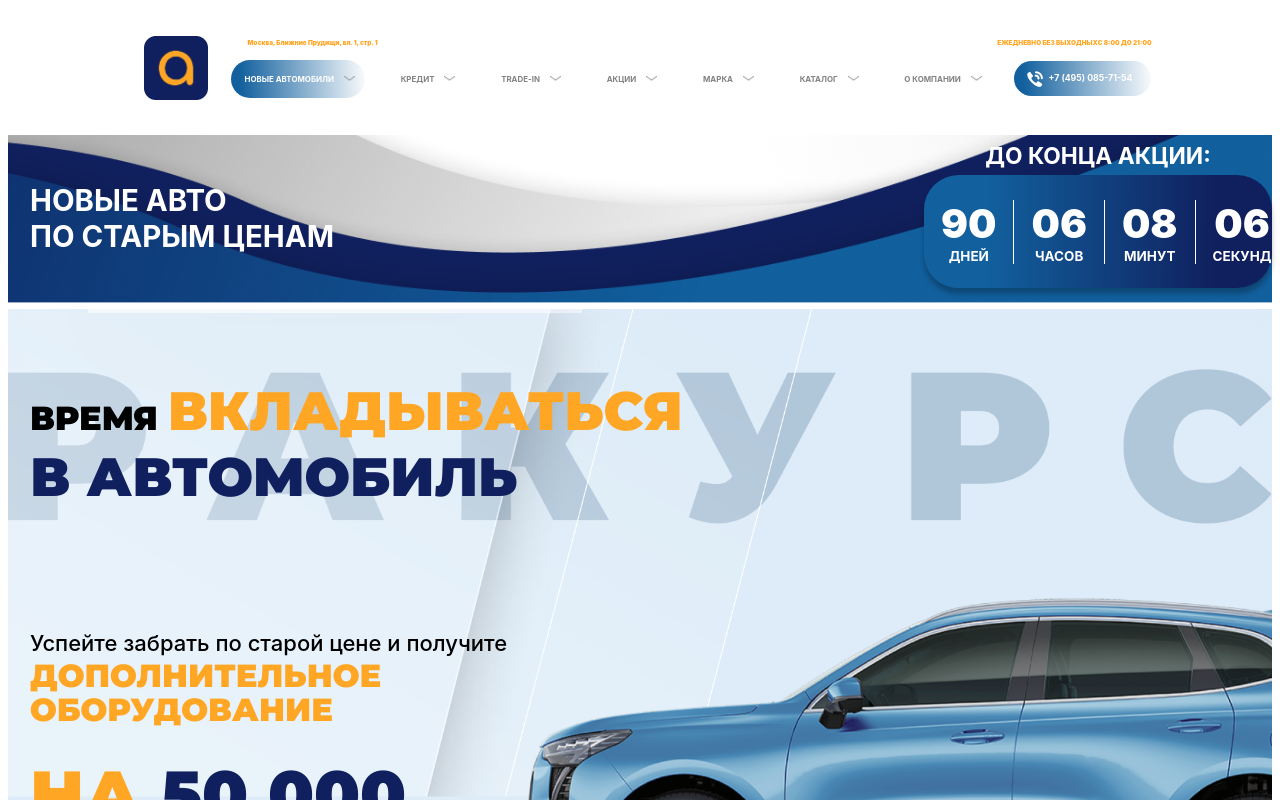
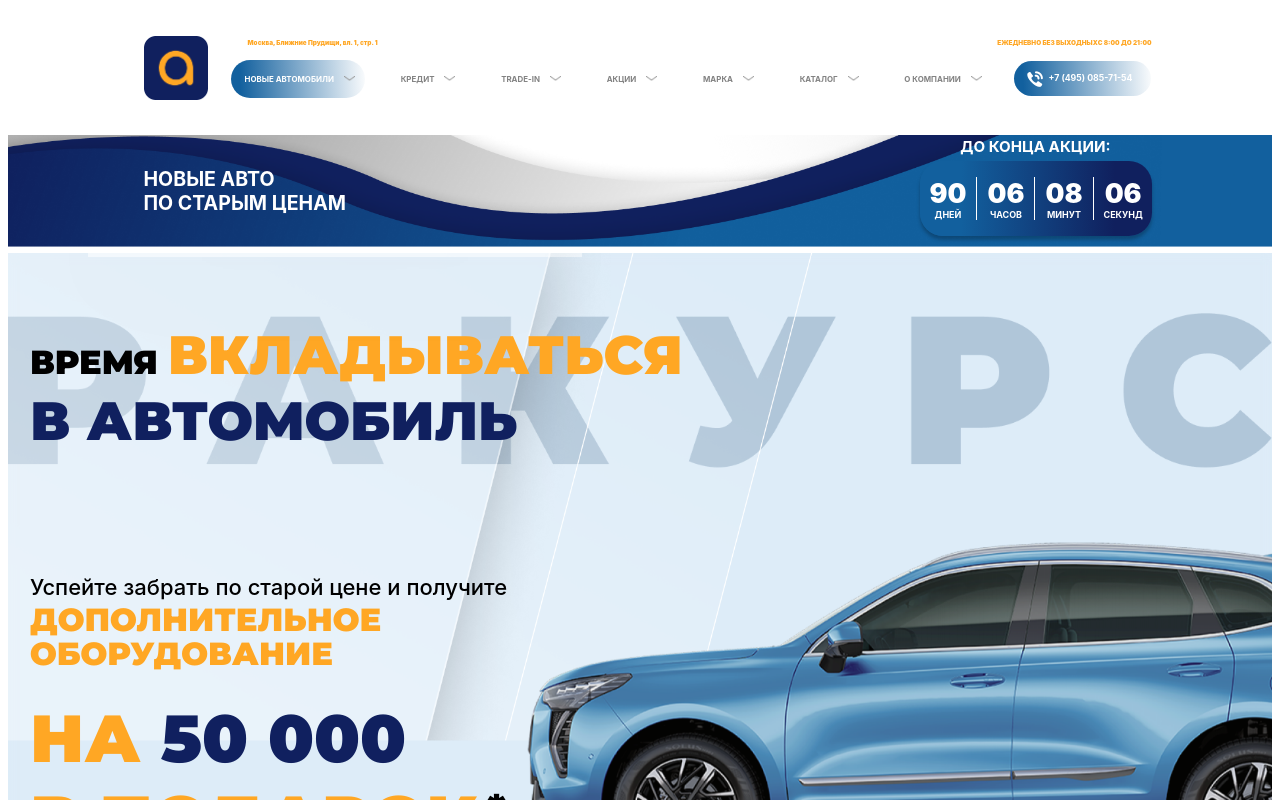
Before and after one commit to MikeGer92/AutoRakurs, a Vue app: page / in a window 1280 px wide. Shown: the top 800 px of the page. Built offline with nearby package versions, Linux system fonts and the light colour scheme; a web font is replaced by a local one; what vue-yandex-maps would draw is missing.

Commit message:
added Timer 1280

```diff
--- a/src/components/Timer.vue
+++ b/src/components/Timer.vue
@@ -125,6 +125,28 @@ export default {
       }
     }
   }
+}
+@media (min-width: 768px) and (max-width: 1281px) {
+  .count {
+    max-width: 232px;
+    height: 75px;
+    margin-bottom: 15px;
+    background: linear-gradient(90.43deg, #12609E 17.95%, #10205E 83.93%);
+    box-shadow: 0px 3.84658px 3.84658px rgba(0, 0, 0, 0.25);
+    border-radius: 23.0308px;
+    &__item {
+      padding: 0 10px;
+      border-right: 1px solid #FFF;
+      &_num {
+        font-size: 26.6815px;
+        line-height: 32px;
+      }
+      &_descr {
+        font-size: 8.9846px;
+        line-height: 11px;
+      }
+    }
+  }
 
 }
 @media (max-width: 605px) {
--- a/src/views/Home.vue
+++ b/src/views/Home.vue
@@ -228,7 +228,7 @@ export default {
     max-width: 2065px;
     max-height: 180px;
     margin: 22px 0 11px 0;
-    background: url('../assets/images/home-mask.png') no-repeat;
+    background: url('../assets/images/home-mask.png') center no-repeat;
     background-size: cover;
     &_block {
       display: flex;
@@ -572,24 +572,24 @@ export default {
     }
     &__header {
       max-width: 1280px;
-      max-height: 168px;
+      max-height: 112px;
       margin: 0 0 6px 0;
       background-size: cover;
       background-position: 50% 100%;
       &_block {
-        max-width: 1534px;
+        max-width: 1023px;
         margin: 0 auto;
       }
       &_title {
-        margin-left: 22px;
-        font-size: 29.3724px;
-        line-height: 36px;
+        margin-left: 15px;
+        font-size: 19.5795px;
+        line-height: 24px;
         align-items: center;
       }
       &_timer {
         &-title {
-          font-size: 22.7512px;
-          line-height: 28px;
+          font-size: 15.1658px;
+          line-height: 18px;
         }
       }
     }
```
